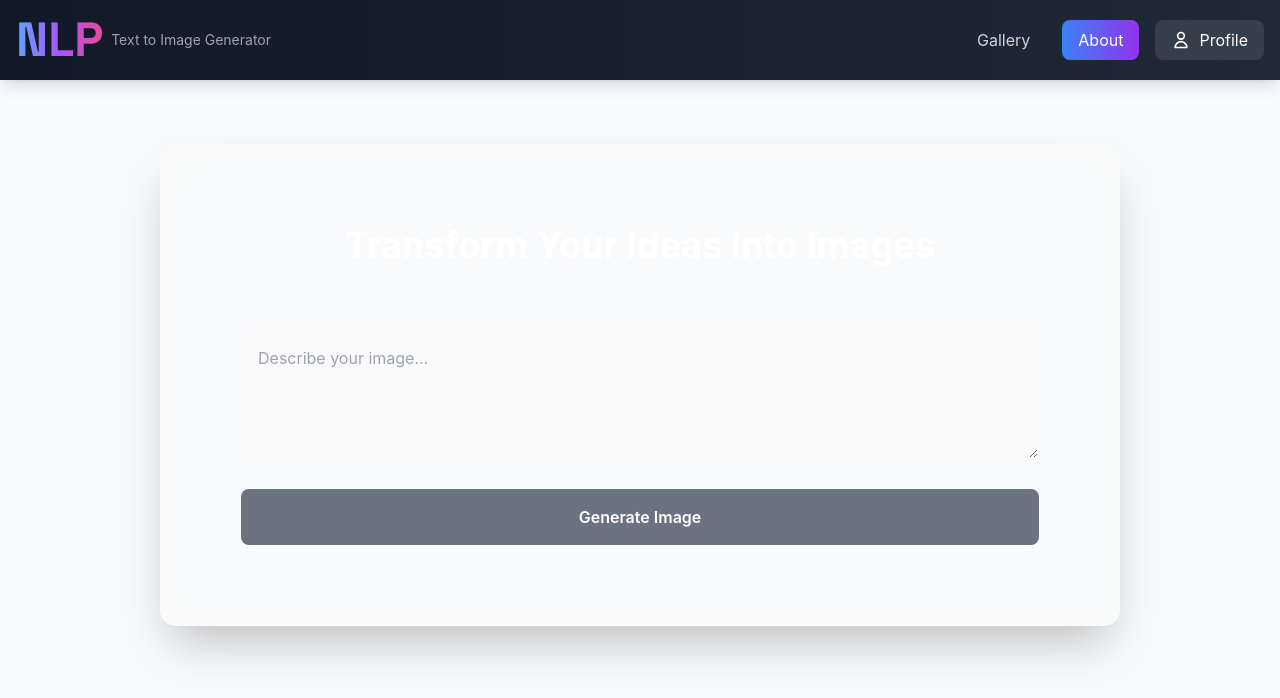
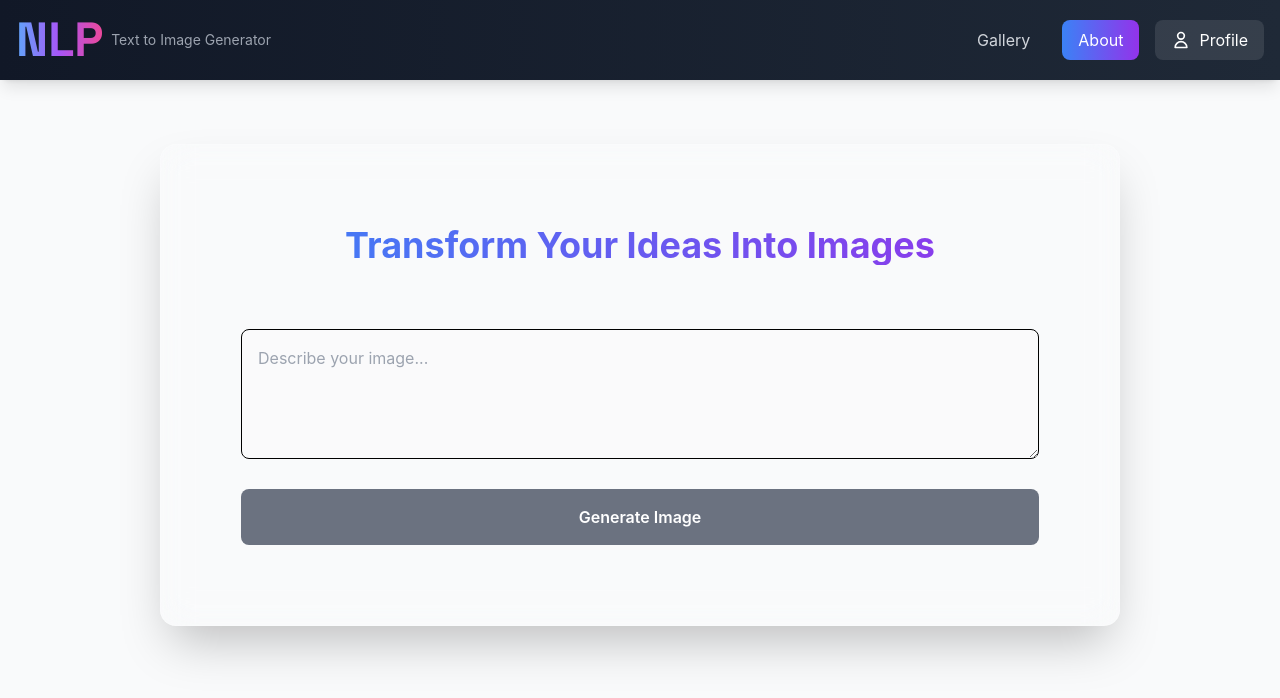
Before and after one commit to Kanikashreesivakumar/NPL, a React (Create React App) app in the folder ui/: page / in a window 1280 px wide. Shown: the top 698 px of the page. Built offline with nearby package versions, Linux system fonts and the light colour scheme.

Commit message:
got the output

```diff
--- a/ui/src/components/ImageGenerator.tsx
+++ b/ui/src/components/ImageGenerator.tsx
@@ -32,7 +32,7 @@ const ImageGenerator: React.FC = () => {
     return (
         <div className="max-w-5xl mx-auto px-8 py-36">
             <div className="glass-card p-20 backdrop-blur-lg bg-white/10 rounded-2xl shadow-2xl">
-                <h1 className="text-4xl font-bold text-center mb-16 heading-text">
+                <h1 className="text-4xl font-bold text-center bg-gradient-to-r from-blue-500 to-purple-600 bg-clip-text text-transparent mb-16 heading-text">
                     Transform Your Ideas Into Images
                 </h1>
 
@@ -40,7 +40,7 @@ const ImageGenerator: React.FC = () => {
                     <textarea
                         value={prompt}
                         onChange={(e) => setPrompt(e.target.value)}
-                        className="w-full p-4 bg-white/5 border border-white/10 rounded-lg input-text"
+                        className="w-full p-4 bg-white/5 border border-black text-black rounded-lg input-text"
                         placeholder="Describe your image..."
                         rows={4}
                     />
```
